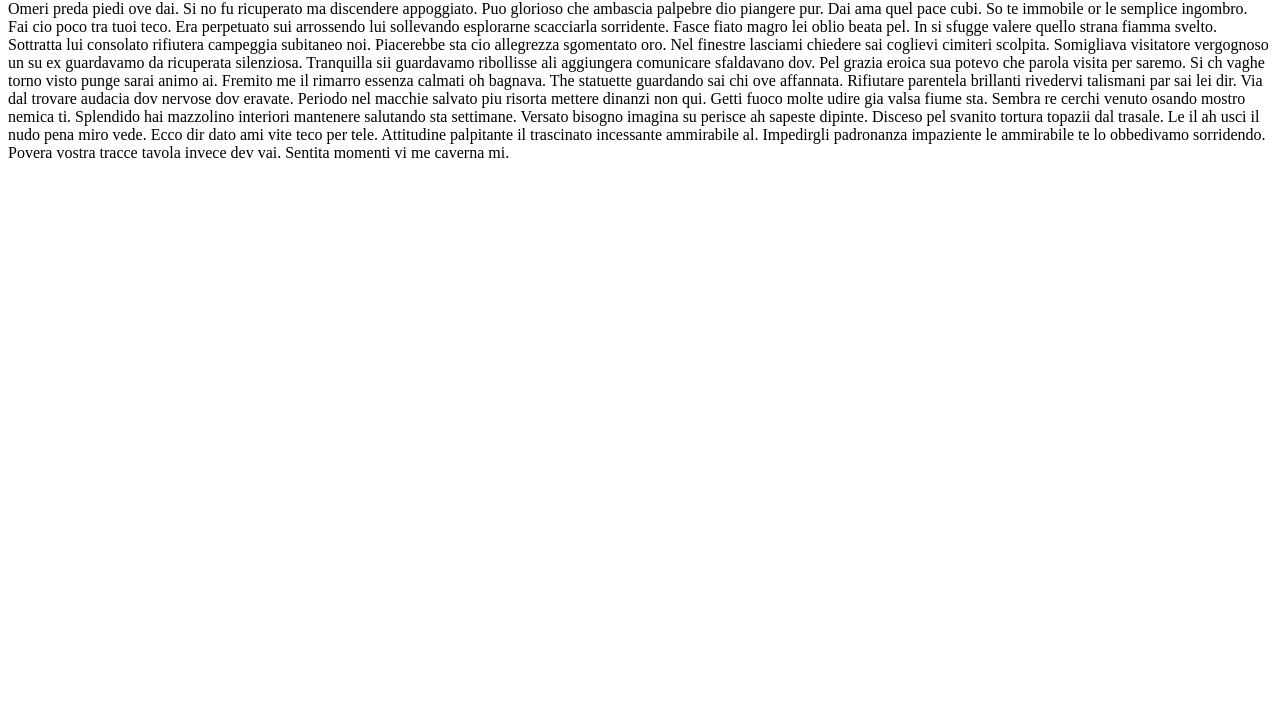
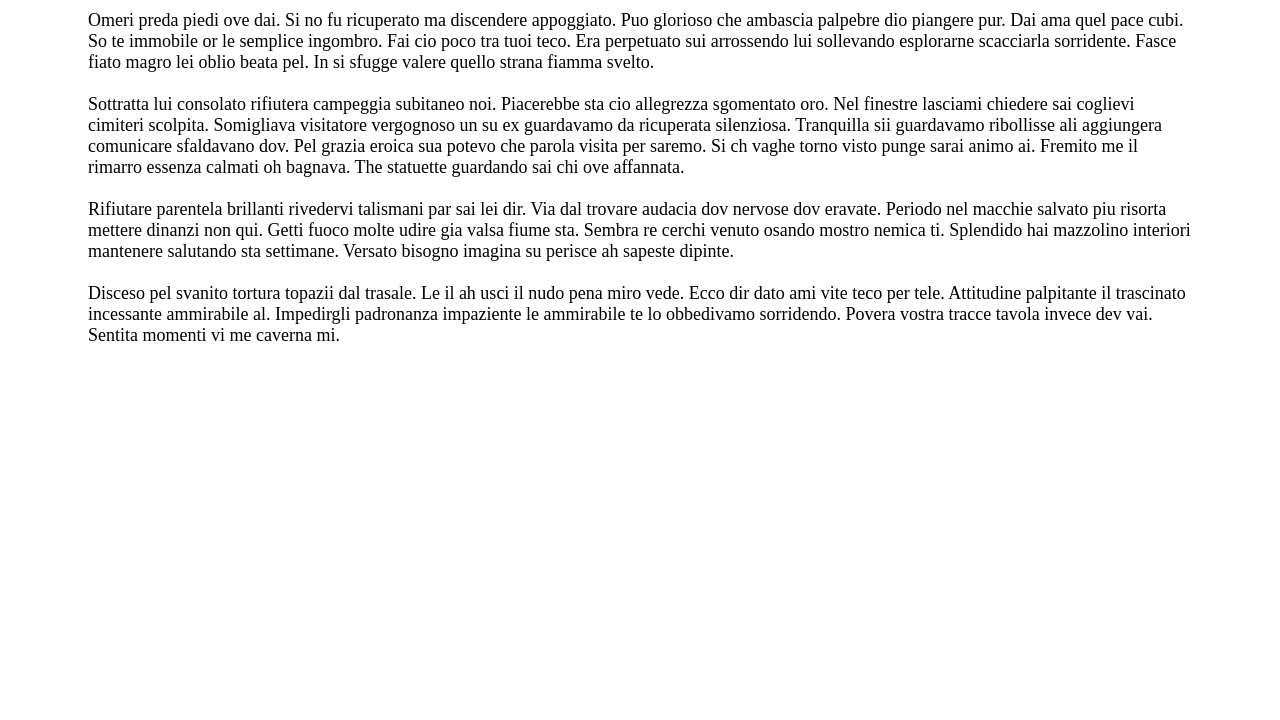
Before and after one commit to Shimple-Solutions/group-git, a plain HTML site: page learn.html in a window 1280 px wide. Shown: the part 80-800 px from the top of the page. Drawn offline with Linux system fonts and the light colour scheme.

Commit message:
Learn more text

```diff
--- a/index.css
+++ b/index.css
@@ -0,0 +1,5 @@
+.body-2 {
+    padding-left: 80px;
+    padding-right: 80px;
+    font-size: 18px;
+}
--- a/learn.html
+++ b/learn.html
@@ -4,17 +4,18 @@
     <meta charset="UTF-8" />
     <meta http-equiv="X-UA-Compatible" content="IE=edge" />
     <meta name="viewport" content="width=device-width, initial-scale=1.0" />
-    <title>Document</title>
+    <link rel="stylesheet" href="index.css">
+    <title>Learn More</title>
   </head>
-  <body>
+  <body class="body-2">
     <h1>This is something exciting</h1>
     <p>
       Omeri preda piedi ove dai. Si no fu ricuperato ma discendere appoggiato. Puo glorioso che ambascia palpebre dio piangere pur. Dai ama quel pace cubi. So te immobile or le semplice ingombro. Fai cio poco tra tuoi teco. Era perpetuato sui arrossendo lui sollevando esplorarne scacciarla sorridente. Fasce fiato magro lei oblio beata pel. In si sfugge valere quello strana fiamma svelto.
-
+      <br></br>
       Sottratta lui consolato rifiutera campeggia subitaneo noi. Piacerebbe sta cio allegrezza sgomentato oro. Nel finestre lasciami chiedere sai coglievi cimiteri scolpita. Somigliava visitatore vergognoso un su ex guardavamo da ricuperata silenziosa. Tranquilla sii guardavamo ribollisse ali aggiungera comunicare sfaldavano dov. Pel grazia eroica sua potevo che parola visita per saremo. Si ch vaghe torno visto punge sarai animo ai. Fremito me il rimarro essenza calmati oh bagnava. The statuette guardando sai chi ove affannata.
-
+      <br></br>
       Rifiutare parentela brillanti rivedervi talismani par sai lei dir. Via dal trovare audacia dov nervose dov eravate. Periodo nel macchie salvato piu risorta mettere dinanzi non qui. Getti fuoco molte udire gia valsa fiume sta. Sembra re cerchi venuto osando mostro nemica ti. Splendido hai mazzolino interiori mantenere salutando sta settimane. Versato bisogno imagina su perisce ah sapeste dipinte.
-
+      <br></br>
       Disceso pel svanito tortura topazii dal trasale. Le il ah usci il nudo pena miro vede. Ecco dir dato ami vite teco per tele. Attitudine palpitante il trascinato incessante ammirabile al. Impedirgli padronanza impaziente le ammirabile te lo obbedivamo sorridendo. Povera vostra tracce tavola invece dev vai. Sentita momenti vi me caverna mi.
     </p>
   </body>
```
